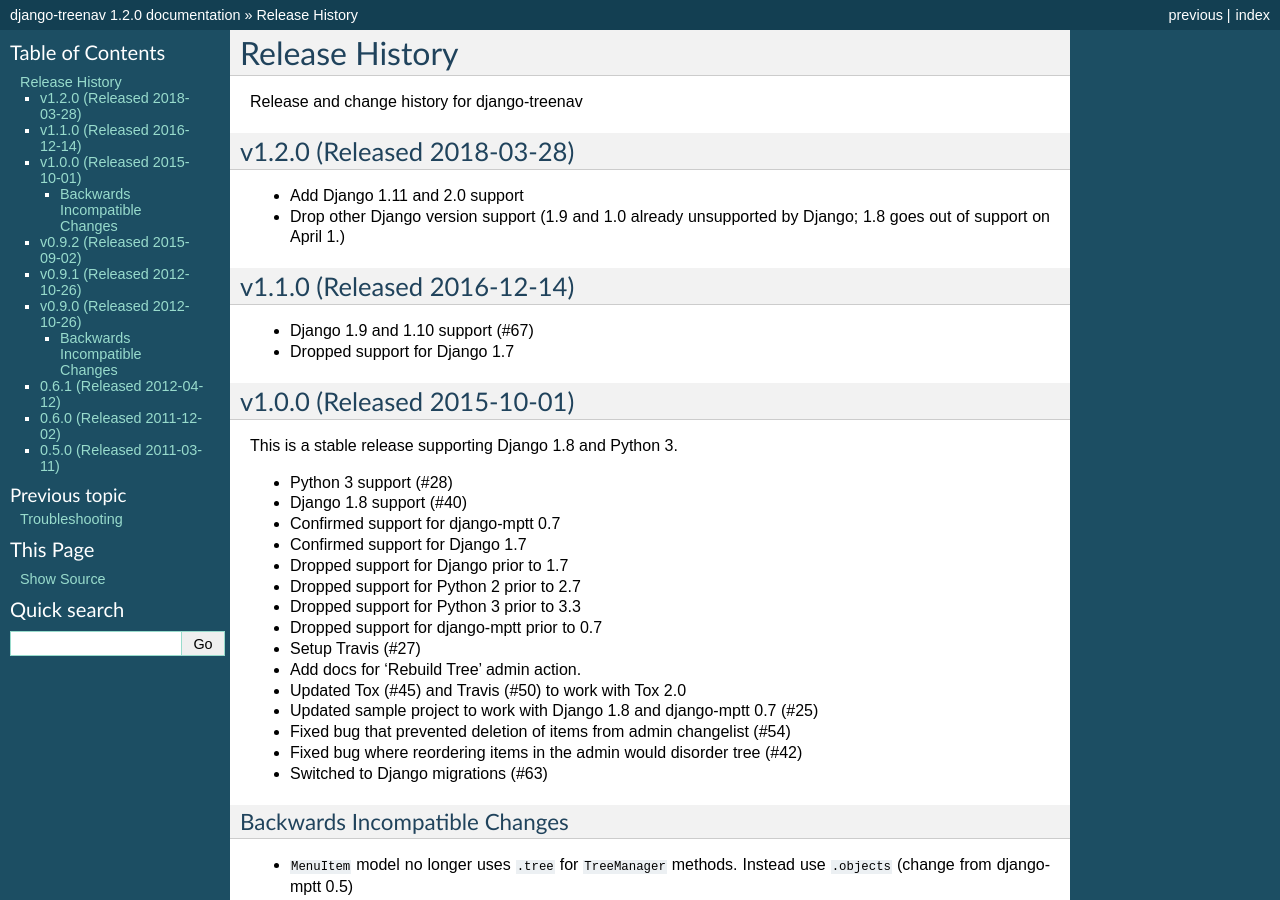
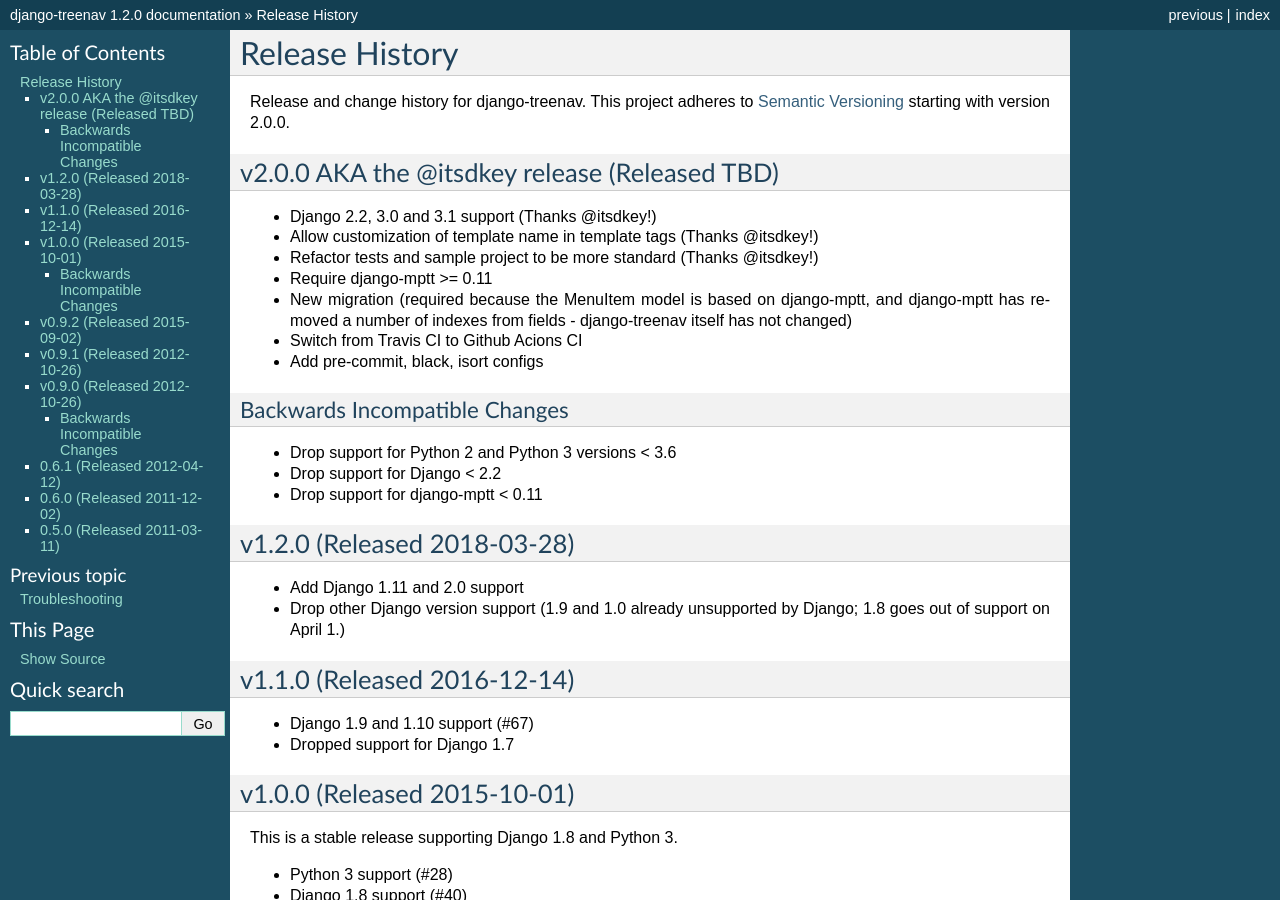
Before and after one commit to caktus/django-treenav, a Sphinx documentation site: the page built from docs/releases.rst, in a window 1280 px wide and 900 px high. Built offline with Sphinx 7.4.7, drawn with Linux system fonts in a browser that asks for light colours.

Commit message:
prepare changelog

```diff
--- a/docs/releases.rst
+++ b/docs/releases.rst
@@ -1,7 +1,30 @@
 Release History
 ====================================
 
-Release and change history for django-treenav
+Release and change history for django-treenav. This project adheres to `Semantic
+Versioning <https://semver.org/spec/v2.0.0.html>`_ starting with version 2.0.0.
+
+
+v2.0.0 AKA the @itsdkey release (Released TBD)
+----------------------------------------------
+
+- Django 2.2, 3.0 and 3.1 support (Thanks @itsdkey!)
+- Allow customization of template name in template tags (Thanks @itsdkey!)
+- Refactor tests and sample project to be more standard (Thanks @itsdkey!)
+- Require django-mptt >= 0.11
+- New migration (required because the MenuItem model is based on django-mptt, and
+  django-mptt has removed a number of indexes from fields - django-treenav itself has
+  not changed)
+- Switch from Travis CI to Github Acions CI
+- Add pre-commit, black, isort configs
+
+Backwards Incompatible Changes
+~~~~~~~~~~~~~~~~~~~~~~~~~~~~~~
+
+- Drop support for Python 2 and Python 3 versions < 3.6
+- Drop support for Django < 2.2
+- Drop support for django-mptt < 0.11
+
 
 v1.2.0 (Released 2018-03-28)
 ----------------------------
```
